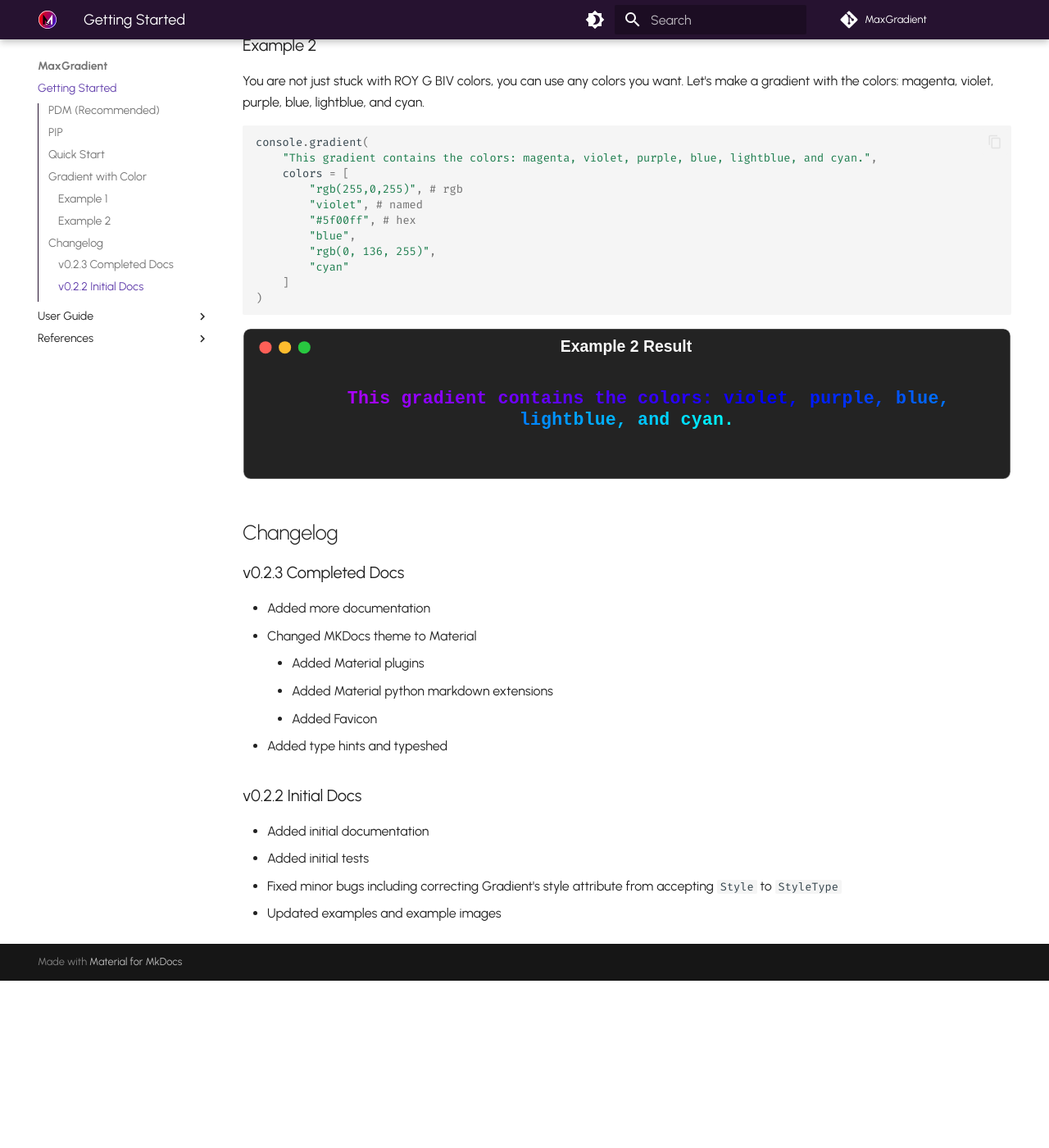
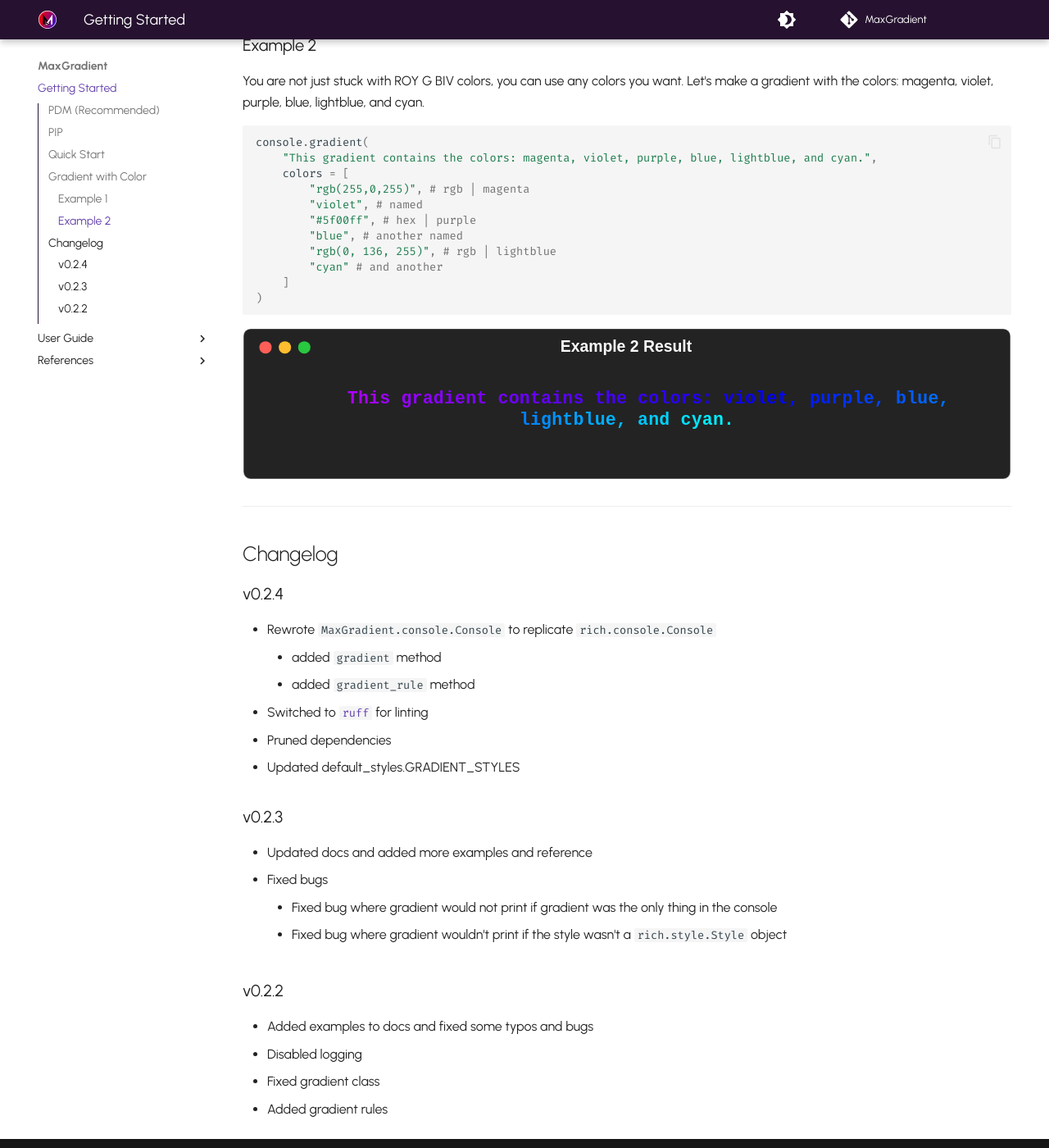
Before and after one commit to maxludden/MaxGradient, an MkDocs documentation site: the page built from docs/index.md, in a window 1280 px wide and 1400 px high, scrolled down 2681 px. Shown: the whole window at 82% size. Built offline with MkDocs 1.6.1 and Material for MkDocs 9.7.7, drawn with Linux system fonts in a browser that asks for light colours; comment, search, counter and statistics services are not loaded; before the commit the page ends 3877 px from its top, so only the background shows below that.

Commit message:
updated console.py

````diff
--- a/docs/index.md
+++ b/docs/index.md
@@ -1,6 +1,3 @@
-<!--<img src="img/maxgradient_banner.png" class="banner" alt="MaxGradient Banner">-->
-<!-- ![MaxGradient](img/MaxGradient.svg) -->
-
 <img src="img/MaxGradient.svg" alt="MaxGradient" style="display:block; margin:auto; width:40%;">
 
 MaxGradient automates the printing gradient colored text to the console. It's built upon the great rich library. It contains a Console that can serve as a drop in replacement for rich.rich.Console and has an expanded Color class which can parse X11 color names on top of rich's standard colors. MaxGradient is a work in progress and I'm open to any suggestions or contributions.
@@ -42,10 +39,7 @@
 )
 ```
 
-<!--Caption Start-->
 ![Hello, World!](img/hello_world.svg)
-
-<!--Caption End-->
 
 ## <span class="cool-wipe">Gradient with Color</span>
 
@@ -95,12 +89,12 @@
 console.gradient(
     "This gradient contains the colors: magenta, violet, purple, blue, lightblue, and cyan.",
     colors = [
-        "rgb(255,0,255)", # rgb
+        "rgb(255,0,255)", # rgb | magenta
         "violet", # named
-        "#5f00ff", # hex
-        "blue",
-        "rgb(0, 136, 255)",
-        "cyan"
+        "#5f00ff", # hex | purple
+        "blue", # another named
+        "rgb(0, 136, 255)", # rgb | lightblue
+        "cyan" # and another
     ]
 )
 ```
@@ -109,20 +103,29 @@
 
 <!--Result End | 2 -->
 
+---
+
 ## Changelog
 
-### v0.2.3 Completed Docs
+### v0.2.4
 
-- Added more documentation
-- Changed MKDocs theme to Material
-    - Added Material plugins
-    - Added Material python markdown extensions
-    - Added Favicon
-- Added type hints and typeshed
+- Rewrote `MaxGradient.console.Console` to replicate `rich.console.Console`
+    - added `gradient` method
+    - added `gradient_rule` method
+- Switched to [`ruff`](https://docs.astral.sh/ruff/) for linting
+- Pruned dependencies
+- Updated default_styles.GRADIENT_STYLES
 
-### v0.2.2 Initial Docs
+### v0.2.3
 
-- Added initial documentation
-- Added initial tests
-- Fixed minor bugs including correcting Gradient's style attribute from accepting `Style` to `StyleType`
-- Updated examples and example images
+- Updated docs and added more examples and reference
+- Fixed bugs
+    - Fixed bug where gradient would not print if gradient was the only thing in the console
+    - Fixed bug where gradient wouldn't print if the style wasn't a `rich.style.Style` object
+
+### v0.2.2
+
+- Added examples to docs and fixed some typos and bugs
+- Disabled logging
+- Fixed gradient class
+- Added gradient rules
--- a/mkdocs.yml
+++ b/mkdocs.yml
@@ -15,6 +15,15 @@
           - Gradient Reference: "gradient_ref.md"
           - Color Reference: "color_ref.md"
           - Possible Colors: "possible_colors.md"
+
+plugins:
+    - mkdocstrings:
+        enabled: !ENV [ENABLE_MKDOCSTRINGS, true]
+        default_handler: python
+        handlers:
+            python:
+                options:
+                    show_source: false
 
 theme:
     name: material
````
Also changed, not shown: README.md (+19 -3 lines), maxgradient/__init__.py (+8 -2 lines), pyproject.toml (+42 -41 lines), 5 other files.
